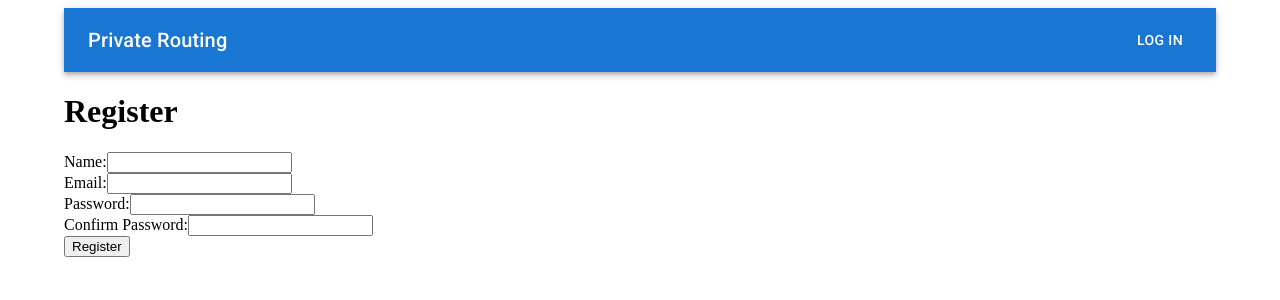
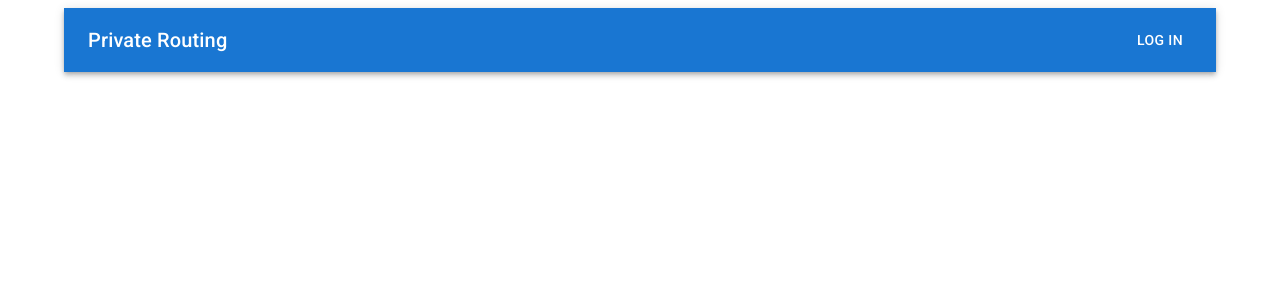
Before and after one commit to MuhammadFahadAkbar/Private-Routing, a React (Create React App) app: page /register in a window 1280 px wide. Shown: the top 300 px of the page. Built offline with nearby package versions, Linux system fonts and the light colour scheme.

Commit message:
Removed extra files

```diff
--- a/src/App.tsx
+++ b/src/App.tsx
@@ -2,7 +2,6 @@ import { BrowserRouter, Routes, Route } from "react-router-dom";
 import Home from "./Pages/Home";
 import Login from "./Pages/Login";
 import Contact from "./Pages/Contact";
-import Register from "./Pages/Register";
 import { useAuth0 } from "@auth0/auth0-react";
 import Button from "@mui/material/Button";
 import AppBar from "@mui/material/AppBar";
@@ -43,7 +42,6 @@ const App = () => {
         <Route path="/" Component={isAuthenticated ? Home : Login} />
         <Route path="/contact" Component={Contact} />
         <Route path="/login" Component={!isAuthenticated ? Login : Home} />
-        <Route path="/register" Component={Register} />
       </Routes>
     </BrowserRouter>
   );
--- a/src/Pages/Register/index.tsx
+++ /dev/null
@@ -1,77 +0,0 @@
-import { useFormik } from "formik";
-import { RegsiterSchema } from "../../schemas/RegisterSchema";
-
-const initialValues = {
-  name: "",
-  email: "",
-  password: "",
-  confirm_password: "",
-};
-
-const Register = () => {
-  const { values, errors, touched, handleBlur, handleChange, handleSubmit } =
-    useFormik({
-      initialValues,
-      validationSchema: RegsiterSchema,
-      onSubmit: (values, action) => {
-        console.log("Values", values);
-        action.resetForm();
-      },
-    });
-  return (
-    <>
-      <h1>Register</h1>
-      <form onSubmit={handleSubmit}>
-        <label htmlFor="name">Name:</label>
-        <input
-          type="text"
-          id="name"
-          name="name"
-          value={values.name}
-          onBlur={handleBlur}
-          onChange={handleChange}
-        />
-        {errors.name && touched.name && <p>{errors.name}</p>}
-        <br />
-        <label htmlFor="email">Email:</label>
-        <input
-          type="email"
-          id="email"
-          name="email"
-          value={values.email}
-          onBlur={handleBlur}
-          onChange={handleChange}
-        />
-        {errors.email && touched.email && <p>{errors.email}</p>}
-        <br />
-        <label htmlFor="password">Password:</label>
-        <input
-          type="password"
-          id="password"
-          name="password"
-          value={values.password}
-          onBlur={handleBlur}
-          onChange={handleChange}
-        />
-        {errors.password && touched.password && <p>{errors.password}</p>}
-        <br />
-        <label htmlFor="confirm_password">Confirm Password:</label>
-        <input
-          type="password"
-          id="confirm_password"
-          name="confirm_password"
-          value={values.confirm_password}
-          onBlur={handleBlur}
-          onChange={handleChange}
-        />
-        {errors.confirm_password && touched.confirm_password && (
-          <p>{errors.confirm_password}</p>
-        )}
-        <br />
-        <button type="submit">Register</button>
-      </form>
-    </>
-  );
-};
-
-export default Register;
--- a/src/schemas/RegisterSchema.tsx
+++ /dev/null
@@ -1,10 +0,0 @@
-import * as Yup from "yup";
-
-export const RegsiterSchema = Yup.object({
-  name: Yup.string().min(2).max(20).required("Please enter your name"),
-  email: Yup.string().email().required("Please enter your email"),
-  password: Yup.string().min(5).required("Please enter your password"),
-  confirm_password: Yup.string()
-    .required("Please confirm password")
-    .oneOf([Yup.ref("password")], "Password must match"),
-});
```
Also changed, not shown: src/schemas/LoginSchema.tsx (deleted, +0 -8 lines).
